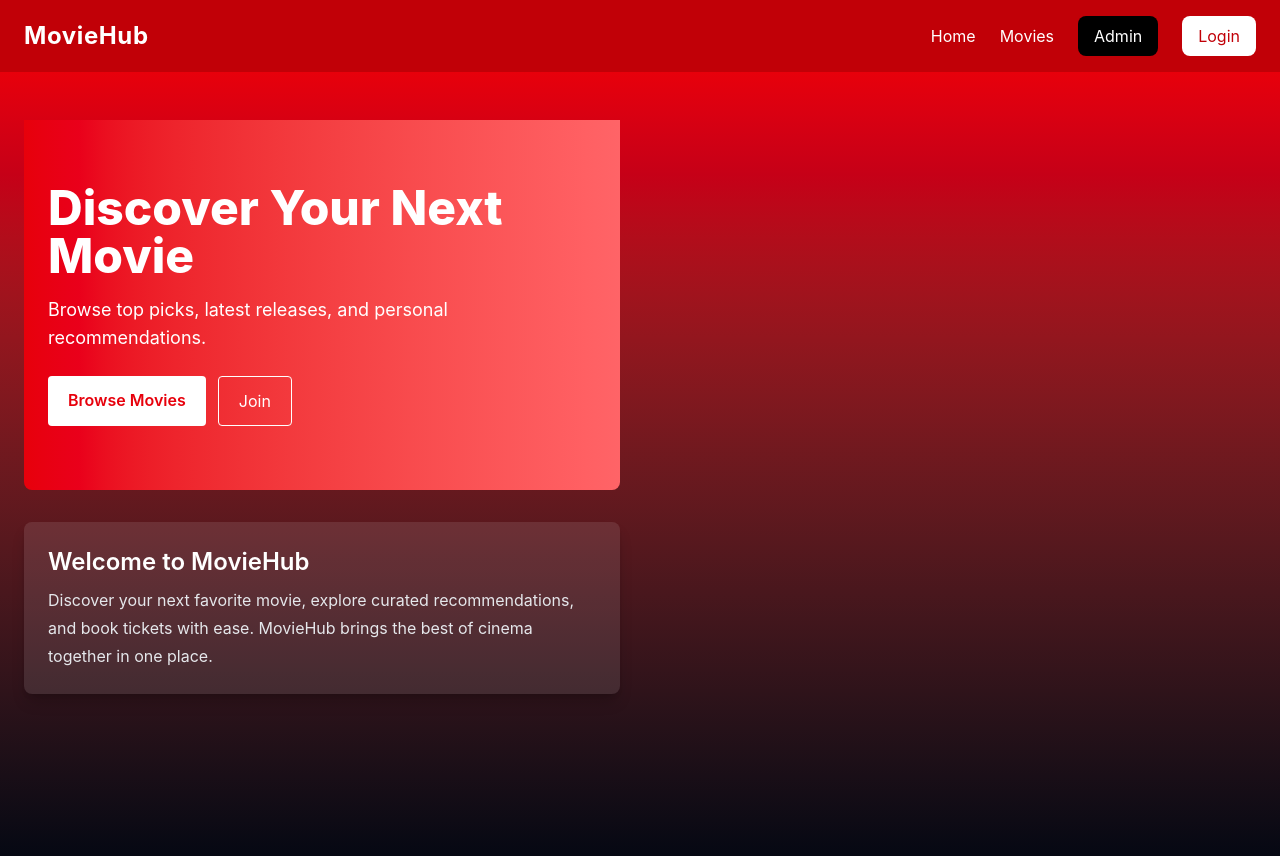
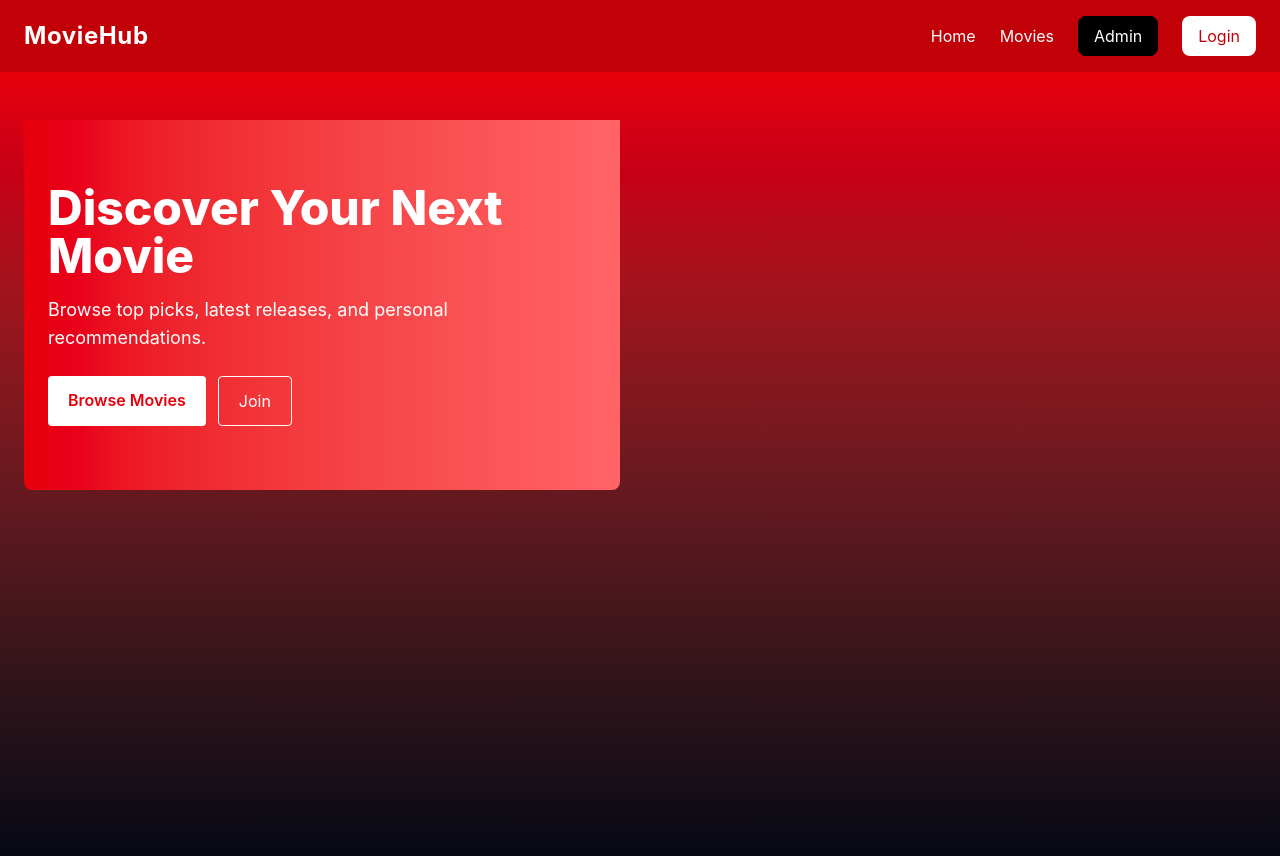
Before and after one commit to newmorin2/moviehub-frontend, a React (Vite) app: page / in a window 1280 px wide. Shown: the top 856 px of the page. Built offline with nearby package versions, Linux system fonts and the light colour scheme; no server answers.

Commit message:
removed second div

```diff
--- a/src/pages/Home.jsx
+++ b/src/pages/Home.jsx
@@ -10,14 +10,14 @@ function Home() {
     <div className="min-h-screen bg-linear-to-b from-red-600 to-gray-950 grid md:grid-cols-2 gap-10 p-6">
       <main className="pt-6">
         <Hero search={search} setSearch={setSearch} />
-        <div className="mt-8 rounded-lg bg-white/10 p-6 text-white shadow-lg shadow-black/20">
-          <h2 className="text-2xl font-semibold mb-2">Welcome to MovieHub</h2>
-          <p className="text-base leading-7 text-gray-200">
+        {/* <div className="mt-8 rounded-lg bg-white/10 p-6 text-white shadow-lg shadow-black/20"> */}
+          {/* <h2 className="text-2xl font-semibold mb-2">Welcome to MovieHub</h2> */}
+          {/* <p className="text-base leading-7 text-gray-200">
             Discover your next favorite movie, explore curated recommendations,
             and book tickets with ease. MovieHub brings the best of cinema
             together in one place.
-          </p>
-        </div>
+          </p> */}
+        {/* </div> */}
       </main>
     </div>
     </>
```
